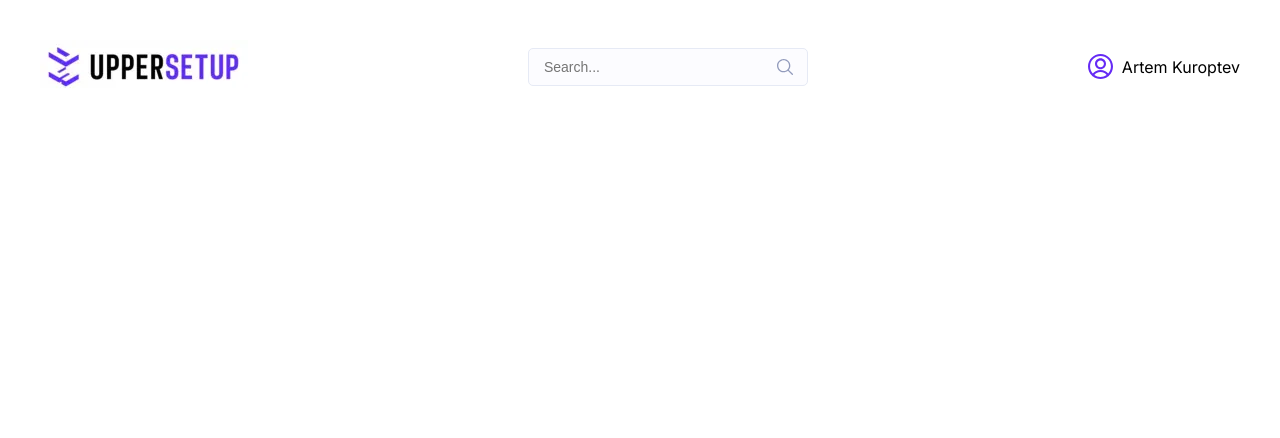
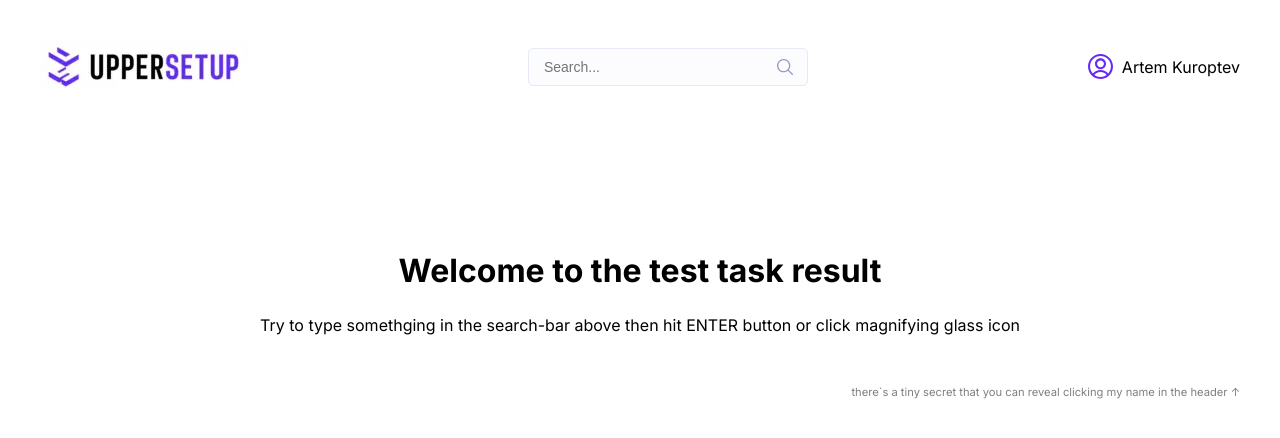
Before and after one commit to TyT-NICK/UC-test, a Next.js app: page / in a window 1280 px wide. Shown: the top 438 px of the page. Built offline with nearby package versions, Linux system fonts and the light colour scheme; no server answers.

Commit message:
Added welcoming

```diff
--- /dev/null
+++ b/ui/components/Welcoming/Welcoming.module.css
@@ -0,0 +1,15 @@
+.title {
+  text-align: center;
+  margin: 10% 0 25px;
+}
+
+.description {
+  text-align: center;
+}
+
+.secret {
+  text-align: right;
+  opacity: .5;
+  margin-top: 50px;
+  font-size: 0.7rem;
+}
--- /dev/null
+++ b/ui/components/Welcoming/index.tsx
@@ -0,0 +1,13 @@
+import styles from './Welcoming.module.css';
+
+export default function Welcoming() {
+  return (
+    <>
+      <h1 className={styles.title}>Welcome to the test task result</h1>
+      <p className={styles.description}>
+        Try to type somethging in the search-bar above then hit ENTER button or click magnifying glass icon
+      </p>
+      <p className={styles.secret}>there`s a tiny secret that you can reveal clicking my name in the header ↑</p>
+    </>
+  );
+}
--- a/ui/views/Home/index.tsx
+++ b/ui/views/Home/index.tsx
@@ -1,4 +1,5 @@
 import SearchInfo from '@/ui/components/SearchInfo';
+import Welcoming from '@/ui/components/Welcoming';
 import { Movie } from '@/utils/types/Movie';
 
 type Props = {
@@ -10,5 +11,10 @@ type Props = {
 export default function Home({ items, search, total = 0 }: Props) {
   const noResult = search && total === 0;
 
-  return <main>{search && <SearchInfo search={search} total={total} />}</main>;
+  return (
+    <main>
+      {search && <SearchInfo search={search} total={total} />}
+      {!search && <Welcoming />}
+    </main>
+  );
 }
```
